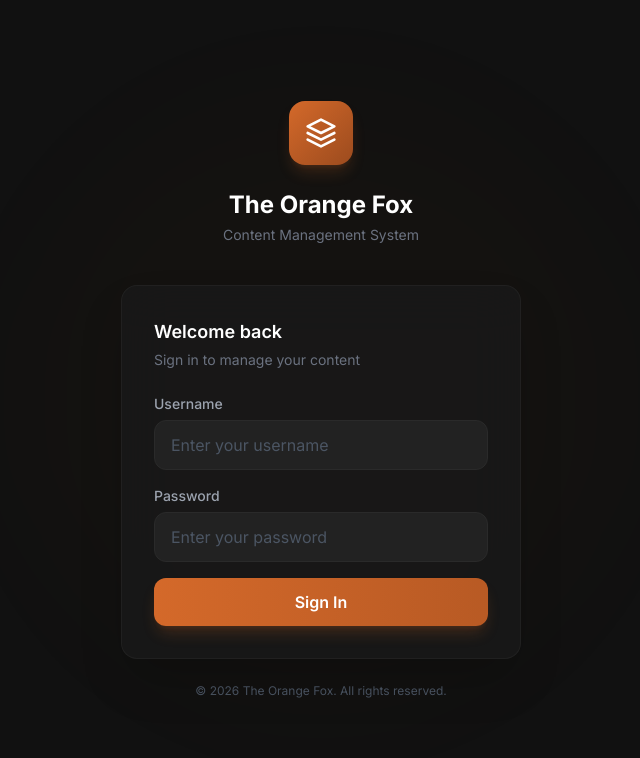
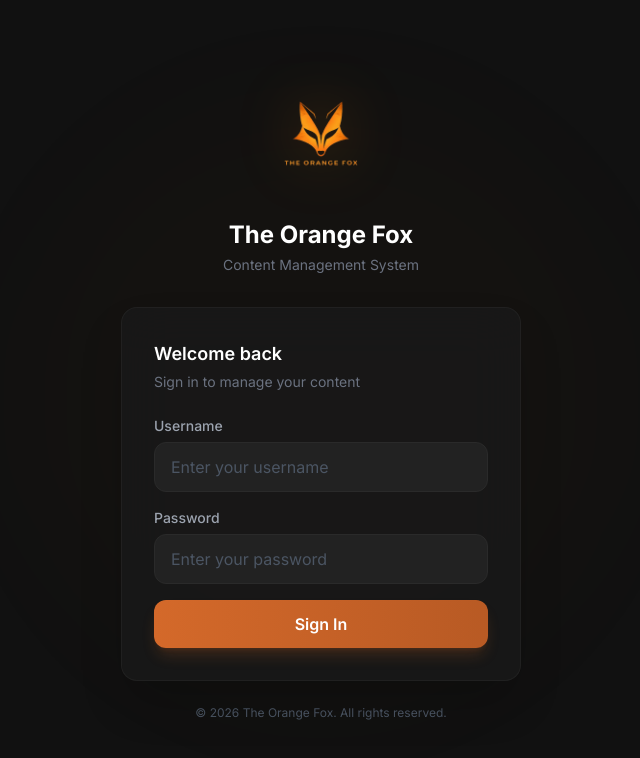
Before and after one commit to ramadiaustralia/the-orange-fox-api, a Next.js app: page /login in a window 1280 px wide. Shown: the top 758 px of the page, without its empty margins (319-959 px from the left). Built offline with nearby package versions, Linux system fonts and the light colour scheme.

Commit message:
Add logo to login page

```diff
--- a/src/app/login/page.tsx
+++ b/src/app/login/page.tsx
@@ -1,6 +1,7 @@
 "use client";
 import { useState } from "react";
 import { useRouter } from "next/navigation";
+import Image from "next/image";
 
 export default function LoginPage() {
   const router = useRouter();
@@ -43,14 +44,17 @@ export default function LoginPage() {
 
       <div className="relative z-10 w-full max-w-md px-6">
         <div className="animate-fade-in">
-          {/* Logo / Brand */}
-          <div className="text-center mb-10">
-            <div className="inline-flex items-center justify-center w-16 h-16 rounded-2xl bg-gradient-to-br from-orange to-orange-700 shadow-lg shadow-orange/20 mb-6">
-              <svg width="32" height="32" viewBox="0 0 24 24" fill="none" xmlns="http://www.w3.org/2000/svg">
-                <path d="M12 2L2 7L12 12L22 7L12 2Z" stroke="white" strokeWidth="2" strokeLinecap="round" strokeLinejoin="round"/>
-                <path d="M2 17L12 22L22 17" stroke="white" strokeWidth="2" strokeLinecap="round" strokeLinejoin="round"/>
-                <path d="M2 12L12 17L22 12" stroke="white" strokeWidth="2" strokeLinecap="round" strokeLinejoin="round"/>
-              </svg>
+          {/* Logo */}
+          <div className="text-center mb-8">
+            <div className="flex justify-center mb-5">
+              <Image
+                src="/logo.png"
+                alt="The Orange Fox"
+                width={120}
+                height={120}
+                className="drop-shadow-[0_0_30px_rgba(255,140,0,0.3)]"
+                priority
+              />
             </div>
             <h1 className="text-2xl font-bold text-white mb-1">The Orange Fox</h1>
             <p className="text-sm text-gray-500">Content Management System</p>
```
Also changed, not shown: public/logo.png (added).
